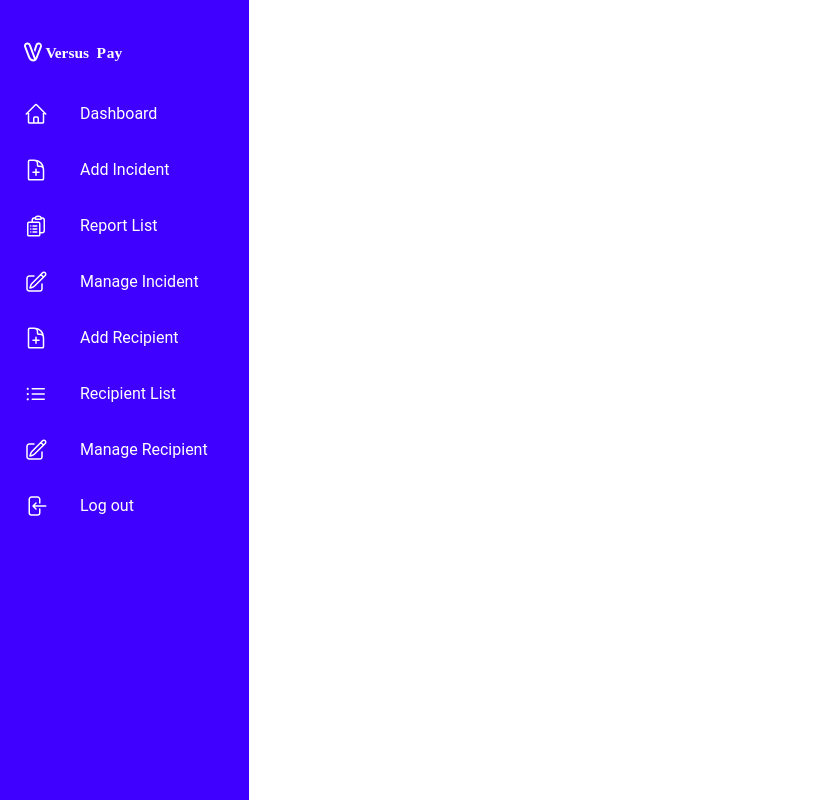
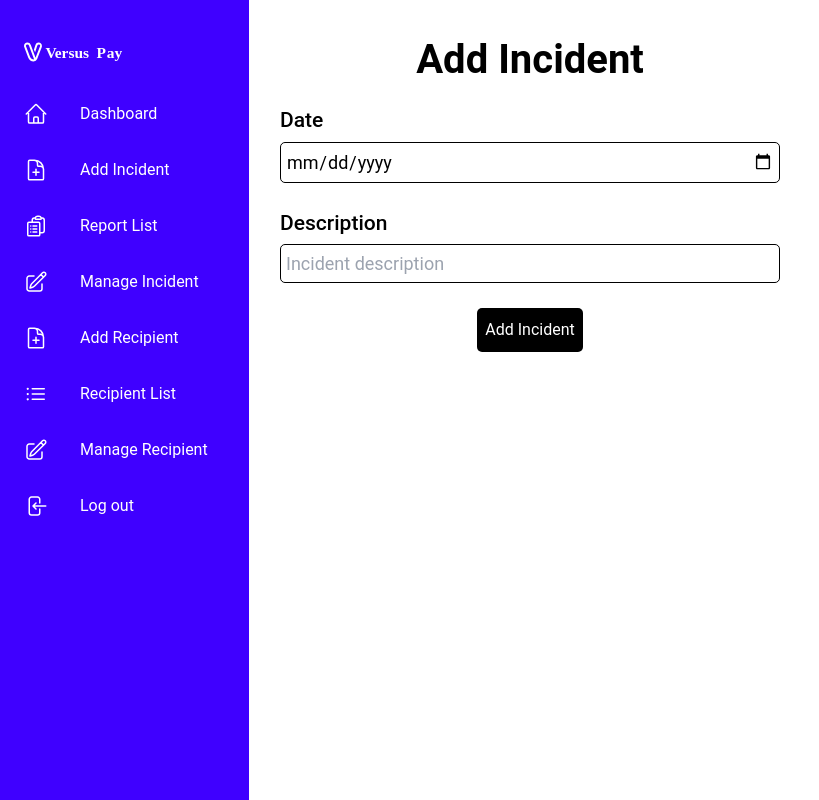
Before and after one commit to Fificode/versuspay-dtreport-app, a React (Create React App) app: page /dashboard/addincident in a window 1280 px wide. Shown: the whole page, without its empty margins (0-819 px from the left). Built offline with nearby package versions, Linux system fonts and the light colour scheme.

Commit message:
add incident

```diff
--- a/src/containers/dashboard/AddIncident.jsx
+++ b/src/containers/dashboard/AddIncident.jsx
@@ -2,7 +2,28 @@ import React from 'react'
 
 const AddIncident = () => {
   return (
-    <div></div>
+    <div>
+       <div className='lg:absolute lg:left-[280px] lg:mt-[30px] mt-[80px] my-[30px]'>
+      <h1 className='text-[28px] md:text-[40px] font-[600] text-center'>Add Incident</h1>
+      <form >
+      <div className="flex flex-col items-center">
+<div className="flex flex-col my-[10px]">
+  <label className="text-[17px] md:text-[21px] font-[500] py-[5px]" htmlFor='Name'>Date</label>
+  <input type="date" name='Incident date' placeholder='Incident date' className='w-[300px]  md:w-[500px] outline-blue text-[18px] px-[5px] py-[5px] border-[1px] border-solid rounded-[5px]' />
+  </div>
+<div className="flex flex-col my-[10px]">
+  <label className="text-[17px] md:text-[21px] font-[500] py-[5px]" htmlFor='Price'>Description</label>
+  <input type="text" name='Description' placeholder='Incident description' className='w-[300px] md:w-[500px] outline-blue text-[18px] px-[5px] py-[5px] border-[1px] border-solid rounded-[5px]' />
+
+</div>
+
+<div className="flex justify-center my-[15px]">
+  <button  className='text-[14px] md:text-[16px] px-[10px] md:px-[8px] py-[10px] text-center bg-black text-white rounded-[5px]'>Add Incident</button>
+</div>
+      </div>
+      </form>
+    </div>
+    </div>
   )
 }
 
```
